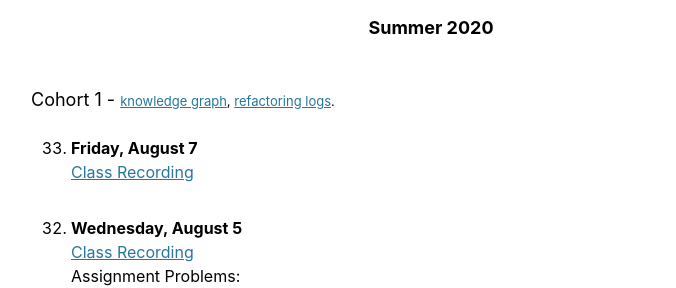
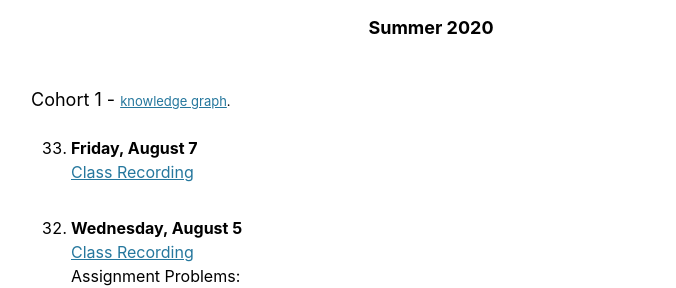
Before and after one commit to skycakjustin/eurisko-us.github.io, a Jekyll site: the page built from _pages/computation-and-modeling-2020-summer.md, in a window 1280 px wide and 900 px high. Shown: the part 345-633 px from the top of the window, without its empty margins (209-885 px from the left). Built offline with Jekyll 4.4.1, drawn with Linux system fonts in a browser that asks for light colours.

Commit message:
Update computation-and-modeling-2020-summer.md

```diff
--- a/_pages/computation-and-modeling-2020-summer.md
+++ b/_pages/computation-and-modeling-2020-summer.md
@@ -11,7 +11,7 @@ author_profile: false
 
 <div style="width:100%; max-width:800px; margin:auto">
 
-<br><p>Cohort 1 - <font size="2em"><a class="body" target="_blank" href="https://eurisko-us.github.io/files/problem_graph_iteration_1.html">knowledge graph</a>, <a class="body" target="_blank" href="https://docs.google.com/spreadsheets/d/1LktrKUE1FW9qiV0tDG8XAspDxXTSUsbeZYet7dvrBgw/edit?usp=sharing">refactoring logs</a>.</font></p>
+<br><p>Cohort 1 - <font size="2em"><a class="body" target="_blank" href="https://eurisko-us.github.io/files/problem_graph_iteration_1.html">knowledge graph</a>.</font></p>
 
 <font size="3em"><ol reversed>
     <li><b>Friday, August 7</b>
```
